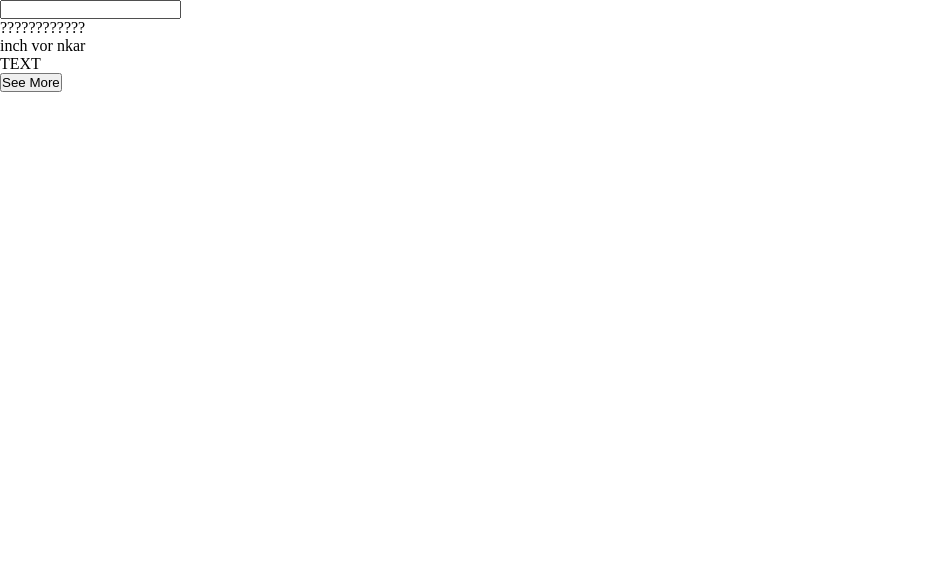
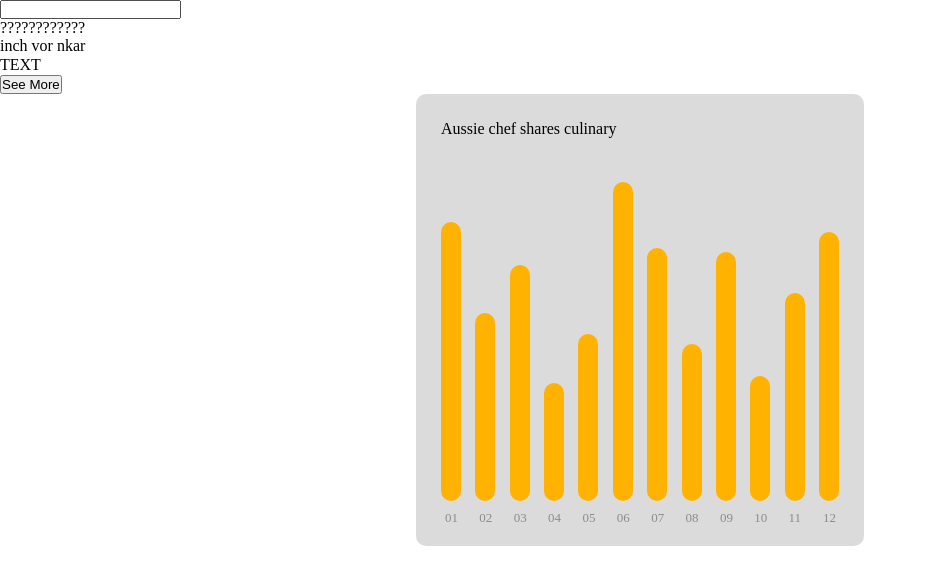
Before and after one commit to Tyom1/Hrashqner, a plain HTML site: page index.html in a window 1280 px wide. Shown: the whole page, without its empty margins (0-927 px from the left). Drawn offline with Linux system fonts and the light colour scheme.

Commit message:
Created section of the chart

```diff
--- a/css/main.css
+++ b/css/main.css
@@ -1,5 +1,92 @@
-*{
-    margin: 0;
-    padding: 0;
-    box-sizing: border-box;
+* {
+  margin: 0;
+  padding: 0;
+  box-sizing: border-box;
 }
+.aussie_chef {
+  width: 448px;
+  height: 452px;
+  border-radius: 10px;
+  background-color: rgba(128, 128, 128, 0.282);
+  display: flex;
+  flex-direction: column;
+  justify-content: space-between;
+  padding: 25px 25px 45px;
+  margin: 0 auto;
+
+}
+.aussie_chef-container {
+  display: flex;
+  flex-direction: row;
+  justify-content: space-between;
+  align-items: flex-end;
+}
+span {
+  width: 20px;
+  background-color: #ffb200;
+  border-radius: 25px;
+  animation: draw 1s ease-in-out;
+  position: relative;
+}
+
+/* add a title of the chart */
+span[title]:after {
+  position: absolute;
+  display: block;
+  bottom: -25px;
+  left: 4px;
+  font-size: small;
+  color: rgba(0, 0, 0, 0.364);
+  content: attr(title);
+}
+p {
+  font-size: 16px;
+  font-weight: 400;
+  font-style: normal;
+  line-height: 20px;
+}
+/* set the height of the chart  */
+.col_1 {
+  height: 279px;
+}
+
+.col_2 {
+  height: 188px;
+}
+.col_3 {
+  height: 236px;
+}
+.col_4 {
+  height: 118px;
+}
+.col_5 {
+  height: 167px;
+}
+.col_6 {
+  height: 319px;
+}
+.col_7 {
+  height: 253px;
+}
+.col_8 {
+  height: 157px;
+}
+.col_9 {
+  height: 249px;
+}
+.col_10 {
+  height: 125px;
+}
+.col_11 {
+  height: 208px;
+}
+.col_12 {
+  height: 269px;
+}
+
+/* Animation for chart */
+@keyframes draw {
+  0% {
+    height: 0;
+  }
+}
--- a/index.html
+++ b/index.html
@@ -1,17 +1,17 @@
 <!DOCTYPE html>
 <html lang="en">
   <head>
-    <meta charset="UTF-8">
-    <meta http-equiv="X-UA-Compatible" content="IE=edge">
-    <meta name="viewport" content="width=device-width, initial-scale=1.0">
-    <link rel="stylesheet" href="css/main.css">
+    <meta charset="UTF-8" />
+    <meta http-equiv="X-UA-Compatible" content="IE=edge" />
+    <meta name="viewport" content="width=device-width, initial-scale=1.0" />
+    <link rel="stylesheet" href="css/main.css" />
     <title>Hrashqner</title>
   </head>
   <body>
     <div class="wrapper">
       <!-- ==========================Artashes============================================= -->
       <section class="search_members">
-            <input type="search">
+        <input type="search" />
         <span class="members"></span>
       </section>
       <!-- ==========================Artashes============================================= -->
@@ -23,15 +23,9 @@
       </section>
 
       <section class="single_minded">
-            <section class="ava">
-
-            </section>
-            <section class="somon">
-
-            </section>
-            <section class="lilah">
-
-            </section>
+        <section class="ava"></section>
+        <section class="somon"></section>
+        <section class="lilah"></section>
       </section>
       <!-- ==========================Mariam============================================= -->
       <!-- ==========================Arman============================================== -->
@@ -44,16 +38,21 @@
       <!-- ==========================Arus================================================ -->
 
       <section class="aussie_chef">
-            <span class="col_1"></span>
-            <span class="col_2"></span>
-            <span class="col_4"></span>
-            <span class="col_5"></span>
-            <span class="col_6"></span>
-            <span class="col_7"></span>
-            <span class="col_8"></span>
-            <span class="col_9"></span>
-            <span class="col_10"></span>
-            <span class="col_11"></span>
+        <p>Aussie chef shares culinary</p>
+        <div class="aussie_chef-container">
+          <span title="01" class="col_1"></span>
+          <span title="02" class="col_2"></span>
+          <span title="03" class="col_3"></span>
+          <span title="04" class="col_4"></span>
+          <span title="05" class="col_5"></span>
+          <span title="06" class="col_6"></span>
+          <span title="07" class="col_7"></span>
+          <span title="08" class="col_8"></span>
+          <span title="09" class="col_9"></span>
+          <span title="10" class="col_10"></span>
+          <span title="11" class="col_11"></span>
+          <span title="12" class="col_12"></span>
+        </div>
       </section>
       <!-- ==========================Arus================================================= -->
       <!-- ==========================Ani================================================== -->
@@ -66,9 +65,6 @@
       <!-- ==========================Ani================================================== -->
     </div>
 
-
-
-
     <script src="js/main.js"></script>
   </body>
 </html>
```
Also changed, not shown: fonts/IBMPlexSans-Medium.ttf (added), fonts/IBMPlexSans-Regular.ttf (added). Lines whose indentation alone changed are shown as unchanged.
